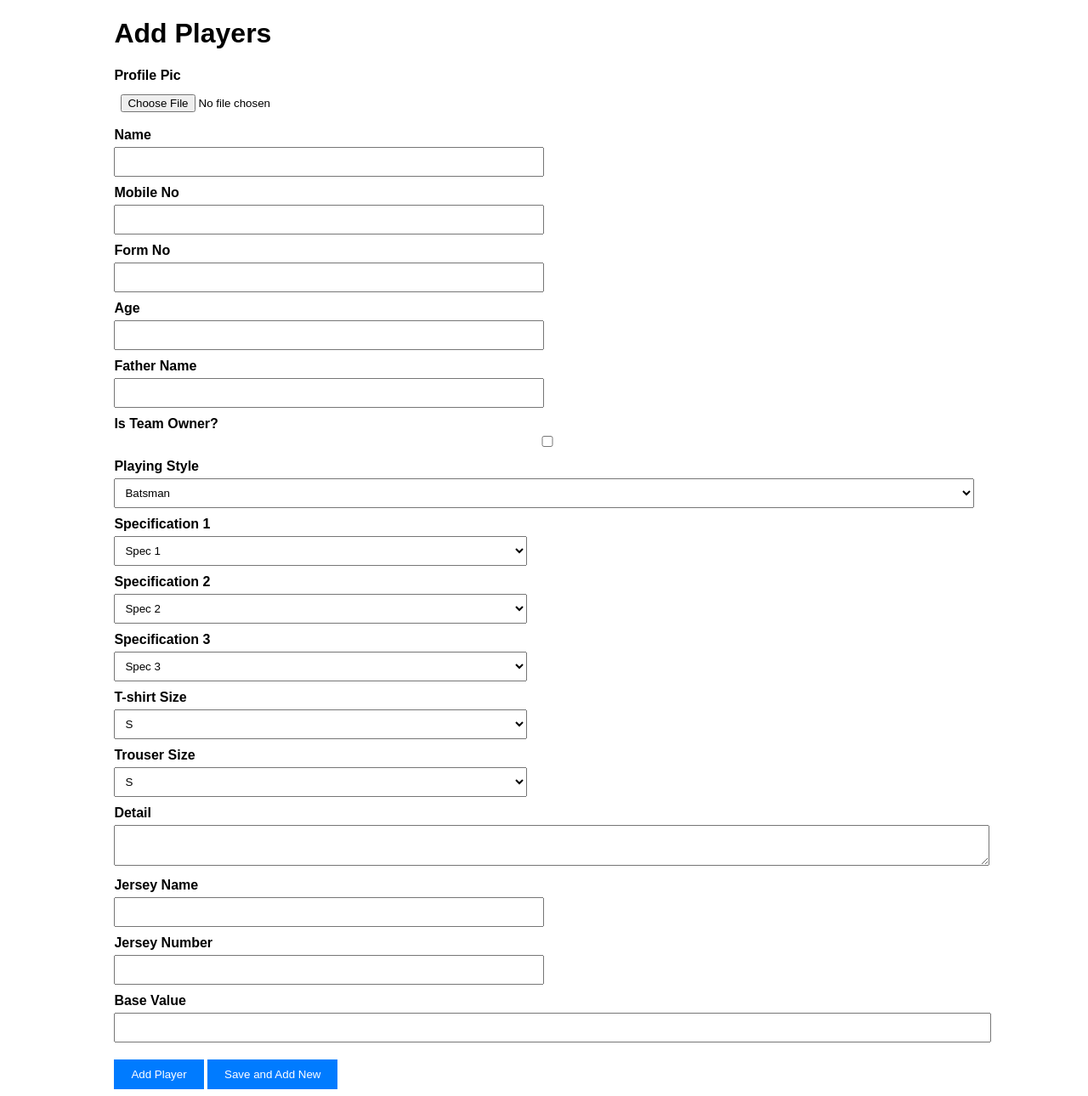
After one commit to rajaramsharma/CricketAuctionHub, a PHP site: page /add_player.php in a window 1280 px wide. The commit adds this page. Shown: the whole page at 85% size. Run offline with PHP 8.4, Linux system fonts and the light colour scheme.

Commit message:
implemantation of delete and add player

```diff
--- /dev/null
+++ b/add_player.php
@@ -0,0 +1,195 @@
+<?php
+// Database connection
+$servername = "localhost";
+$username = "root";
+$password = "";
+$dbname = "cricket";
+
+// Create connection
+$conn = new mysqli($servername, $username, $password, $dbname);
+
+// Check connection
+if ($conn->connect_error) {
+    die("Connection failed: " . $conn->connect_error);
+}
+
+// Handle form submission
+if ($_SERVER['REQUEST_METHOD'] === 'POST') {
+    // Get auction_id from the URL (assuming it's passed via query string)
+    $auction_id = isset($_GET['auction_id']) ? intval($_GET['auction_id']) : 0;
+
+    // Get player details from the form
+    $name = $conn->real_escape_string($_POST['name']);
+    $mobile_no = $conn->real_escape_string($_POST['mobile_no']);
+    $form_no = $conn->real_escape_string($_POST['form_no']);
+    $father_name = $conn->real_escape_string($_POST['father_name']);
+    $age = intval($_POST['age']);
+    $team_owner = isset($_POST['team_owner']) ? 1 : 0;
+    $playing_style = $conn->real_escape_string($_POST['playing_style']);
+    $spec1 = $conn->real_escape_string($_POST['spec1']);
+    $spec2 = $conn->real_escape_string($_POST['spec2']);
+    $spec3 = $conn->real_escape_string($_POST['spec3']);
+    $tshirt_size = $conn->real_escape_string($_POST['tshirt_size']);
+    $jersey_name = $conn->real_escape_string($_POST['jersey_name']);
+    $jersey_number = intval($_POST['jersey_number']);
+    $trouser_size = $conn->real_escape_string($_POST['trouser_size']);
+    $detail = $conn->real_escape_string($_POST['detail']);
+    $base_value = floatval($_POST['base_value']);
+
+    // Initialize profile_pic variable
+    $profile_pic = null;
+
+    if (isset($_FILES['profile_pic']) && $_FILES['profile_pic']['error'] == 0) {
+        $target_dir = "uploads/";
+        if (!is_dir($target_dir)) {
+            mkdir($target_dir, 0777, true); // Create directory if it doesn't exist
+        }
+
+        $imageFileType = strtolower(pathinfo($_FILES['profile_pic']['name'], PATHINFO_EXTENSION));
+        $unique_file_name = uniqid() . "." . $imageFileType;
+        $target_file = $target_dir . $unique_file_name;
+
+        // Validate the file
+        $check = getimagesize($_FILES['profile_pic']['tmp_name']);
+        $allowed_types = ['jpg', 'jpeg', 'png', 'gif'];
+
+        if ($check !== false && in_array($imageFileType, $allowed_types) && $_FILES['profile_pic']['size'] <= 5000000) {
+            if (move_uploaded_file($_FILES['profile_pic']['tmp_name'], $target_file)) {
+                $profile_pic = $unique_file_name; // Store file name for database
+            } else {
+                echo "Error moving uploaded file.";
+            }
+        } else {
+            echo "Error: Invalid file. Only JPG, JPEG, PNG, GIF are allowed, and size must be <= 5MB.";
+        }
+    }
+
+    // Insert player into database with auction_id
+    $sql = "INSERT INTO players
+            (name, mobile_no, form_no, father_name, age, team_owner, playing_style, spec1, spec2, spec3, tshirt_size, jersey_name, jersey_number, trouser_size, detail, base_value, auction_id, profile_pic)
+            VALUES
+            ('$name', '$mobile_no', '$form_no', '$father_name', '$age', '$team_owner', '$playing_style', '$spec1', '$spec2', '$spec3', '$tshirt_size', '$jersey_name', '$jersey_number', '$trouser_size', '$detail', '$base_value', '$auction_id', '$profile_pic')";
+
+    if ($conn->query($sql) === TRUE) {
+        echo "Player added successfully!";
+    } else {
+        echo "Error: " . $sql . "<br>" . $conn->error;
+    }
+}
+?>
+
+<!DOCTYPE html>
+<html lang="en">
+<head>
+    <meta charset="UTF-8">
+    <meta name="viewport" content="width=device-width, initial-scale=1.0">
+    <title>Add Players</title>
+    <style>
+        body { font-family: Arial, sans-serif; }
+        .form-container { width: 80%; margin: auto; }
+        label { display: block; margin-top: 10px; font-weight: bold; }
+        input, select, textarea { width: 100%; padding: 8px; margin-top: 5px; }
+        .button { background-color: #007bff; color: white; padding: 10px 20px; border: none; cursor: pointer; margin-top: 20px; }
+        .inline { display: inline-block; width: 48%; }
+        .inline:nth-child(odd) { margin-right: 4%; }
+    </style>
+</head>
+<body>
+    <div class="form-container">
+        <h1>Add Players</h1>
+        <form method="POST" enctype="multipart/form-data" action="">
+            <label>Profile Pic</label>
+            <input type="file" name="profile_pic">
+
+            <div class="inline">
+                <label>Name</label>
+                <input type="text" name="name" required>
+            </div>
+            <div class="inline">
+                <label>Mobile No</label>
+                <input type="text" name="mobile_no" required>
+            </div>
+
+            <div class="inline">
+                <label>Form No</label>
+                <input type="text" name="form_no" required>
+            </div>
+            <div class="inline">
+                <label>Age</label>
+                <input type="number" name="age">
+            </div>
+
+            <div class="inline">
+                <label>Father Name</label>
+                <input type="text" name="father_name">
+            </div>
+
+            <label>Is Team Owner?</label>
+            <input type="checkbox" name="team_owner">
+
+            <label>Playing Style</label>
+            <select name="playing_style">
+                <option value="Batsman">Batsman</option>
+                <option value="Bowler">Bowler</option>
+                <option value="All-Rounder">All-Rounder</option>
+            </select>
+
+            <div class="inline">
+                <label>Specification 1</label>
+                <select name="spec1">
+                    <option value="Spec 1">Spec 1</option>
+                </select>
+            </div>
+            <div class="inline">
+                <label>Specification 2</label>
+                <select name="spec2">
+                    <option value="Spec 2">Spec 2</option>
+                </select>
+            </div>
+            <div class="inline">
+                <label>Specification 3</label>
+                <select name="spec3">
+                    <option value="Spec 3">Spec 3</option>
+                </select>
+            </div>
+
+            <div class="inline">
+                <label>T-shirt Size</label>
+                <select name="tshirt_size">
+                    <option value="S">S</option>
+                    <option value="M">M</option>
+                    <option value="L">L</option>
+                </select>
+            </div>
+            <div class="inline">
+                <label>Trouser Size</label>
+                <select name="trouser_size">
+                    <option value="S">S</option>
+                    <option value="M">M</option>
+                    <option value="L">L</option>
+                </select>
+            </div>
+
+            <label>Detail</label>
+            <textarea name="detail"></textarea>
+
+            <div class="inline">
+                <label>Jersey Name</label>
+                <input type="text" name="jersey_name">
+            </div>
+            <div class="inline">
+                <label>Jersey Number</label>
+                <input type="number" name="jersey_number">
+            </div>
+
+            <label>Base Value</label>
+            <input type="number" name="base_value">
+
+            <button type="submit" class="button">Add Player</button>
+            <button type="reset" class="button">Save and Add New</button>
+        </form>
+    </div>
+</body>
+</html>
+
+<?php $conn->close(); ?>
--- a/viewdetail.php
+++ b/viewdetail.php
@@ -134,6 +134,8 @@ if (isset($_GET['auction_id'])) {
     <!-- New View Teams Button -->
     <!-- Updated View Teams Button -->
 <a href="teams.php?auction_id=<?php echo $auction['auction_id']; ?>" class="view-teams-btn">View Teams</a>
+<a href="player.php?auction_id=<?php echo $auction['auction_id']; ?>" class="view-teams-btn">View Player</a>
+
 
 </div>
 
```
Also changed, not shown: addTeam.php (+103 -8 lines), add_team.php (+6 -8 lines), player.php (added, +208 -0 lines), teams.php (+67 -58 lines), uploads/67861b3359d56.png (added), uploads/67861f22717ce.jpg (added), uploads/67861f72258f6.jpg (added), uploads/6786203634e53.png (added), uploads/678620ad03518.png (added), uploads/678620faa451e.png (added), uploads/6786219497c4f.png (added), uploads/678625d81e6db.png (added), uploads/678688e02276e.png (added), uploads/678689fda19fc.png (added), 3 more files.
